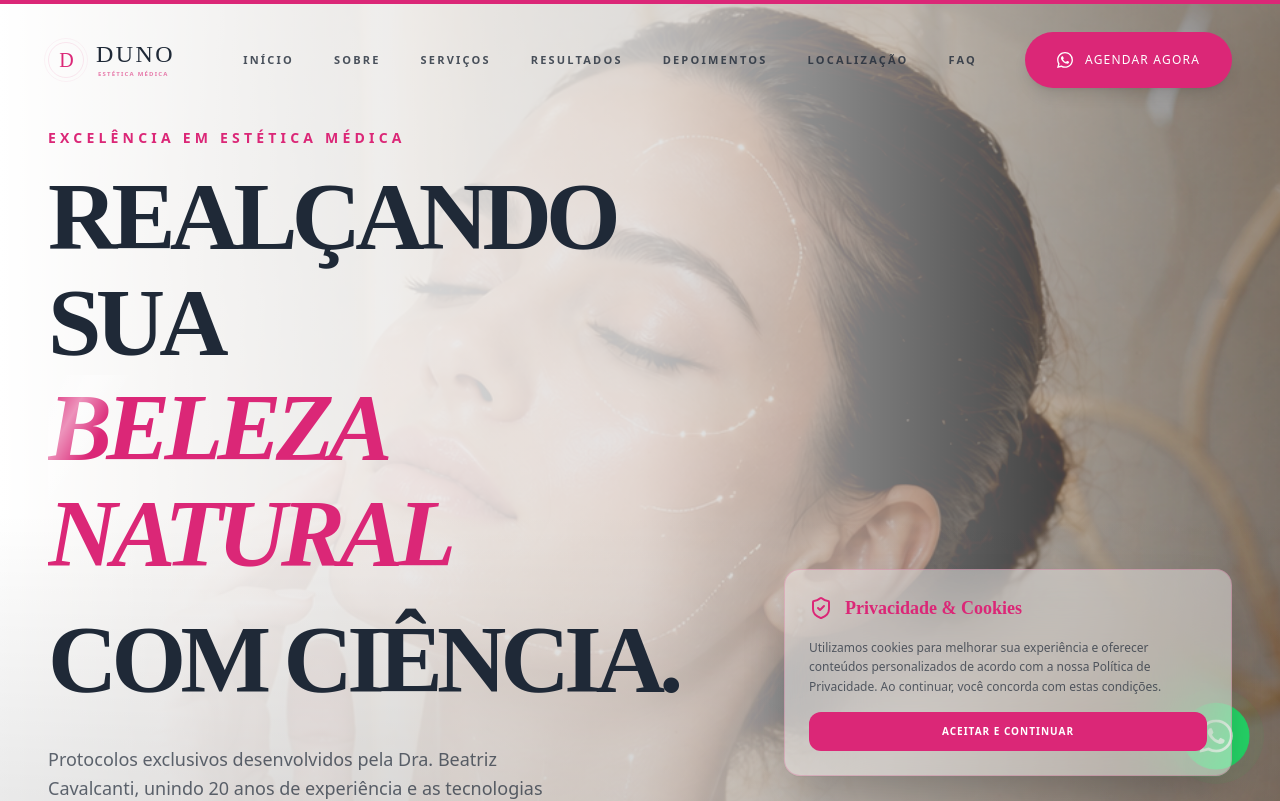
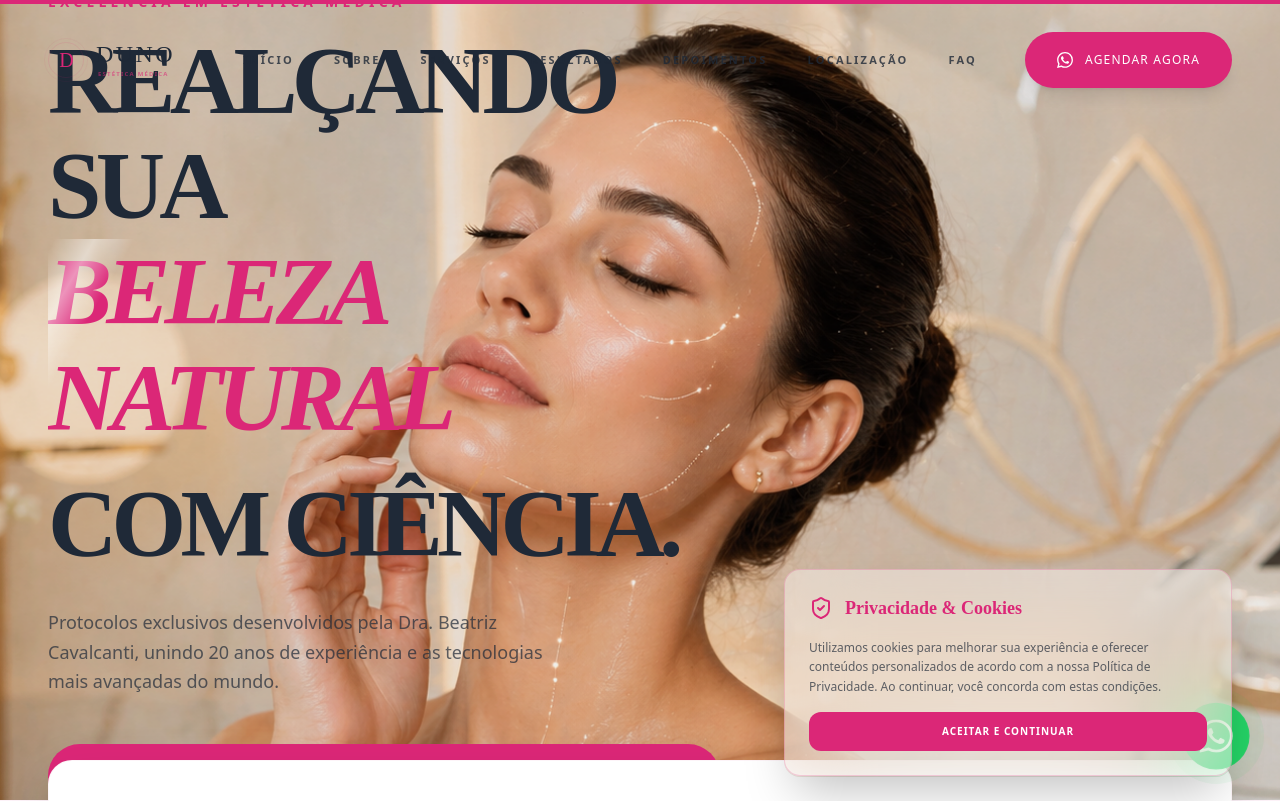
Before and after one commit to matheusetecestudo-sys/Site-de-clinica-de-est-tica, a React (Vite) app: page / in a window 1280 px wide. Shown: the top 801 px of the page. Built offline with nearby package versions, Linux system fonts and the light colour scheme.

Commit message:
style: banner em tela cheia e imagem com nitidez total

```diff
--- a/src/App.tsx
+++ b/src/App.tsx
@@ -467,15 +467,15 @@ export default function App() {
       </AnimatePresence>
 
       {/* Hero Section */}
-      <section id="início" className="relative min-h-screen flex items-center justify-center overflow-hidden pt-32 pb-20">
-        <div className="absolute inset-0 z-0 bg-gradient-to-br from-pink-100 via-rose-50 to-slate-200">
+      <section id="início" className="relative h-[100dvh] flex items-center justify-center overflow-hidden">
+        <div className="absolute inset-0 z-0">
           <img
             src="/images/banner01 (3).png"
             alt="Duno Estética — Ambiente Premium de Medicina Estética"
-            className="w-full h-full object-cover object-center brightness-[0.60] contrast-[1.1] scale-105"
+            className="w-full h-full object-cover object-center scale-100 brightness-100"
           />
-          <div className="absolute inset-0 bg-gradient-to-r from-white via-white/75 to-transparent" />
-          <div className="absolute inset-0 bg-gradient-to-t from-black/15 via-transparent to-transparent" />
+          {/* Overlay mínimo apenas para não perder contraste se necessário */}
+          <div className="absolute inset-0 bg-black/5" />
         </div>
 
         <div className="relative z-10 max-w-7xl mx-auto px-6 md:px-12 w-full">
```
